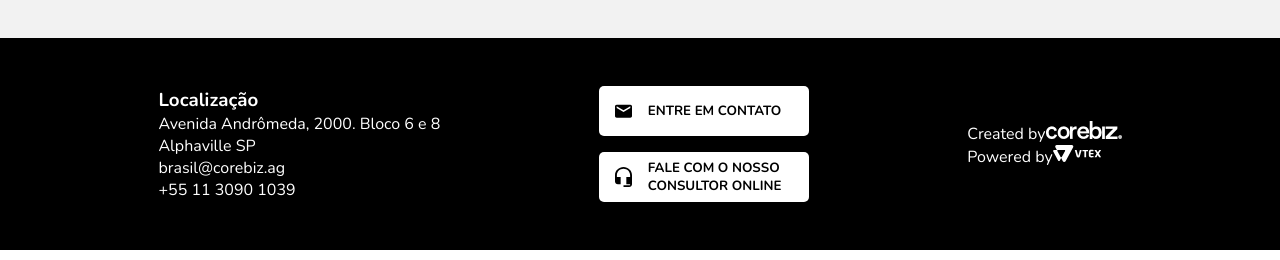
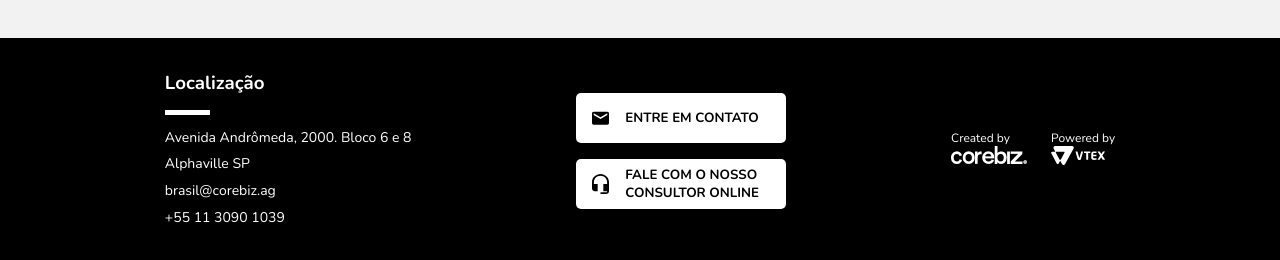
Before and after one commit to llfalcao/corebiz-frontend-challenge, a React (Create React App) app: page / in a window 1280 px wide. Shown: the part 645-905 px from the top of the page. Built offline with nearby package versions, Linux system fonts and the light colour scheme; no server answers.

Commit message:
Style footer elements

```diff
--- a/public/index.html
+++ b/public/index.html
@@ -24,7 +24,7 @@
     <link rel="preconnect" href="https://fonts.googleapis.com" />
     <link rel="preconnect" href="https://fonts.gstatic.com" crossorigin />
     <link
-      href="https://fonts.googleapis.com/css2?family=Nunito:wght@400;700;800&display=swap"
+      href="https://fonts.googleapis.com/css2?family=Nunito:wght@300;400;700;800&display=swap"
       rel="stylesheet"
     />
     <title>Corebiz Front End Challenge</title>
--- a/src/components/Footer/Footer.jsx
+++ b/src/components/Footer/Footer.jsx
@@ -7,33 +7,33 @@ import vtexLogo from '../../assets/vtex.svg';
 export default function Footer() {
   return (
     <footer className="footer">
-      <div>
-        <h3>Localização</h3>
-        <div>
+      <div className="contact">
+        <h3 className="contact__title">Localização</h3>
+        <div className="contact__info">
           <p>Avenida Andrômeda, 2000. Bloco 6 e 8</p>
           <p>Alphaville SP</p>
           <p>brasil@corebiz.ag</p>
           <p>+55 11 3090 1039</p>
         </div>
       </div>
-      <div className="footer__contact">
-        <button type="button">
+      <div className="cta">
+        <button type="button" className="cta__btn">
           <img src={mail} alt="" />
-          <p>ENTRE EM CONTATO</p>
+          <p className="cta__text">ENTRE EM CONTATO</p>
         </button>
-        <button type="button">
+        <button type="button" className="cta__btn">
           <img src={contact} alt="" />
-          <p>FALE COM O NOSSO CONSULTOR ONLINE</p>
+          <p className="cta__text">FALE COM O NOSSO CONSULTOR ONLINE</p>
         </button>
       </div>
-      <div>
-        <div>
-          <span>Created by</span>
-          <img src={corebizLogo} alt="Corebiz" />
+      <div className="companies">
+        <div className="company">
+          <p className="company__topText">Created by</p>
+          <img src={corebizLogo} alt="Corebiz" className="company__logo" />
         </div>
-        <div>
-          <span>Powered by</span>
-          <img src={vtexLogo} alt="VTEX" />
+        <div className="company">
+          <p className="company__topText">Powered by</p>
+          <img src={vtexLogo} alt="VTEX" className="company__logo" />
         </div>
       </div>
     </footer>
--- a/src/styles/footer.css
+++ b/src/styles/footer.css
@@ -7,7 +7,34 @@
   padding: 2rem 0;
 }
 
-.footer button {
+.contact__title {
+  position: relative;
+  margin-bottom: 1.8rem;
+}
+
+.contact__title::after {
+  content: '';
+  position: absolute;
+  width: 45px;
+  height: 5px;
+  background-color: #ffffff;
+  top: 2.5rem;
+  left: 0;
+}
+
+.contact__info {
+  line-height: 20pt;
+  font-size: 14px;
+  font-weight: 300;
+}
+
+.cta {
+  display: flex;
+  flex-direction: column;
+  gap: 1rem;
+}
+
+.cta__btn {
   background-color: #ffffff;
   color: #000000;
   border-radius: 5px;
@@ -17,10 +44,27 @@
   height: 50px;
   text-align: left;
   padding-left: 1rem;
-  margin: 1rem 0;
   font-weight: 700;
+  cursor: pointer;
 }
 
-.footer__contact p {
+.cta__text {
   margin-left: 1rem;
 }
+
+.companies {
+  display: flex;
+  gap: 1.5rem;
+}
+
+.company__topText {
+  font-size: 12px;
+}
+
+.company__logo {
+  height: 18px;
+}
+
+.company:last-child .company__logo {
+  height: 19px;
+}
```
